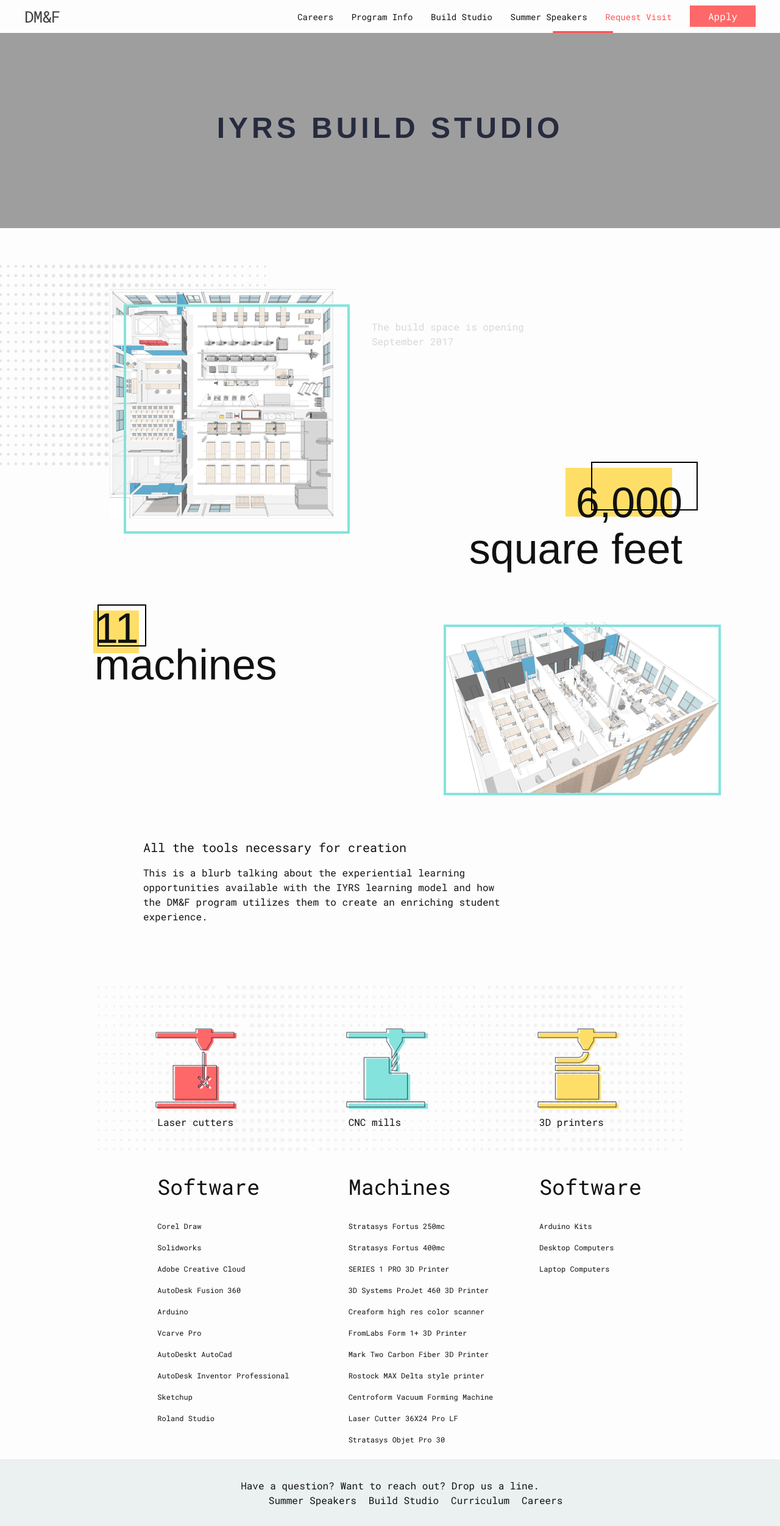
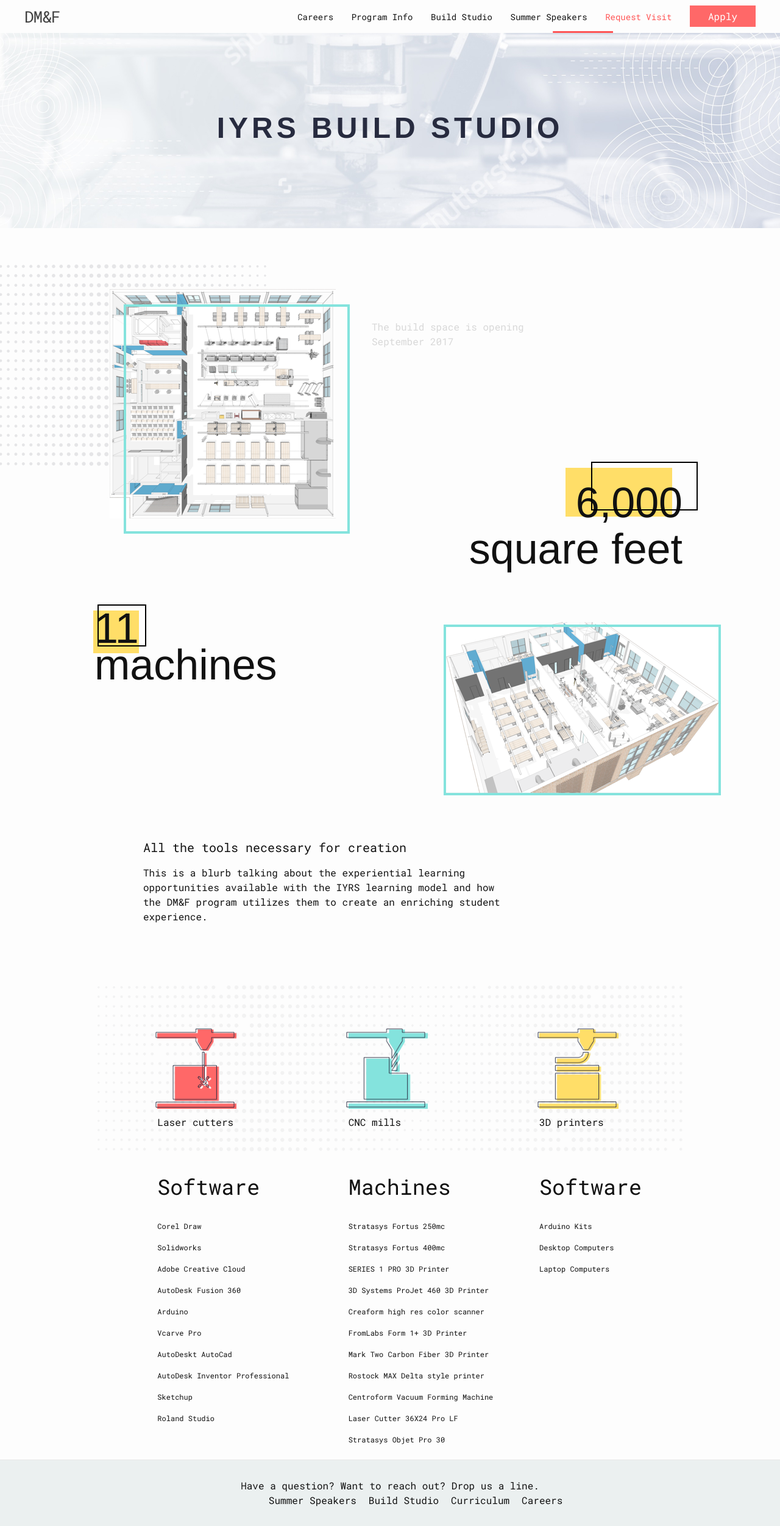
Before and after one commit to jplus-co/iyrs-microsite, a Jekyll site: the page built from studio.md, in a window 1280 px wide. Shown: the whole page at 61% size. Built offline with Jekyll 4.4.1, drawn with Linux system fonts in a browser that asks for light colours.

Commit message:
should be final commit for all image routes

```diff
--- a/_sass/minima/page.sass
+++ b/_sass/minima/page.sass
@@ -2,7 +2,7 @@
   width: 100%
   position: relative
   height: 320px
-  background: url(./img/hero-bg-img@2x.jpg) center center no-repeat
+  background: url(../img/hero-bg-img@2x.jpg) center center no-repeat
   background-size: cover
 
 .page-hero__title-container
--- a/studio.md
+++ b/studio.md
@@ -9,9 +9,9 @@
 	<p class="build-space-opening-date">
 		The build space is opening September 2017
 	</p>
-	<img class="machines-img" src="/img/11_machines.png" />
-	<img class="machines-rectangle" src="/img/Rectangle.png"/>
-	<img class="dot-bg" src="/img/dot-bg.png" />
+	<img class="machines-img" src="../img/11_machines.png" />
+	<img class="machines-rectangle" src="../img/Rectangle.png"/>
+	<img class="dot-bg" src="../img/dot-bg.png" />
 
 	<div class="square-feet-title">
 		<span class="square-feet-title__size">6,000</span>
@@ -25,8 +25,8 @@
 		<span>machines</span>
 	</div>
 	<div class="square-feet-img__spacing">
-		<img class="square-feet-img" src="/img/6000_square_feet.png"/>
-		<img class="square-feet-rectangle" src="/img/Rectangle1.png"/>
+		<img class="square-feet-img" src="../img/6000_square_feet.png"/>
+		<img class="square-feet-rectangle" src="../img/Rectangle1.png"/>
 	</div>
 </div>
 
@@ -43,23 +43,23 @@
 </div>
 
 <div class="grid-container machine-options-section">
-	<img class="large_dot_bg" src="/img/large_dot_bg.png">
+	<img class="large_dot_bg" src="../img/large_dot_bg.png">
 	<div class="grid-container">
 		<div class="laser-cutter">
-			<img class="laser-cutter__fill" src="/img/laser_fill.png" />
-			<img class="laser-cutter__outline" src="/img/laser_outline.png"/>
+			<img class="laser-cutter__fill" src="../img/laser_fill.png" />
+			<img class="laser-cutter__outline" src="../img/laser_outline.png"/>
 			<h4 class="laser-cutter__title">Laser cutters</h4>
 		</div>
 
 		<div class="CNC">
-			<img class="CNC__fill" src="/img/CNC_fill.png" />
-			<img class="CNC__outline" src="/img/CNC_outline.png"/>
+			<img class="CNC__fill" src="../img/CNC_fill.png" />
+			<img class="CNC__outline" src="../img/CNC_outline.png"/>
 			<h4 class="CNC__title">CNC mills</h4>
 		</div>
 
 		<div class="ThreeD-printer">
-			<img class="ThreeD-printer__fill" src="/img/3D_fill.png" />
-			<img class="ThreeD-printer__outline" src="/img/3D_outline.png"/>
+			<img class="ThreeD-printer__fill" src="../img/3D_fill.png" />
+			<img class="ThreeD-printer__outline" src="../img/3D_outline.png"/>
 			<h4 class="ThreeD-printer__title">3D printers</h4>
 		</div>
 	</div>
```
Also changed, not shown: summer-speakers.md (+1 -1 lines).
